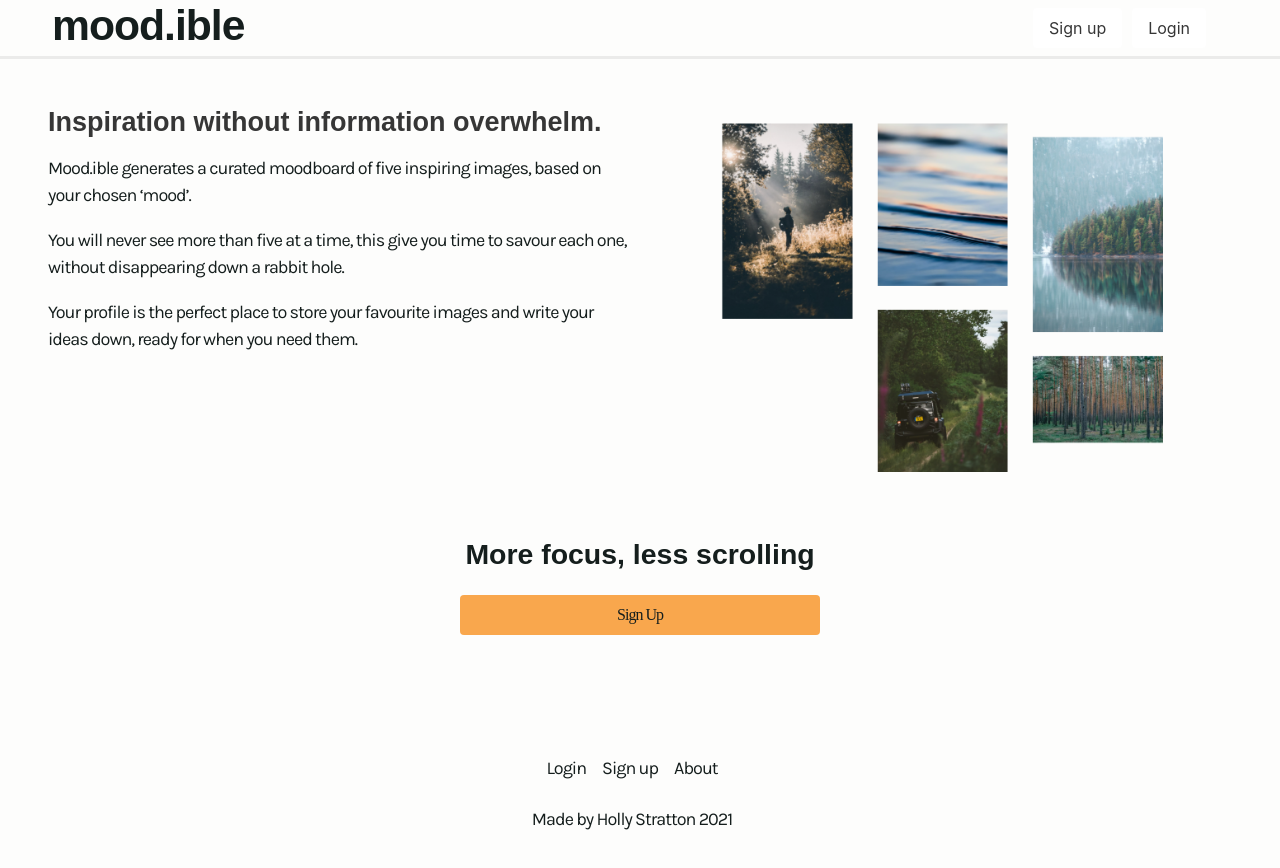
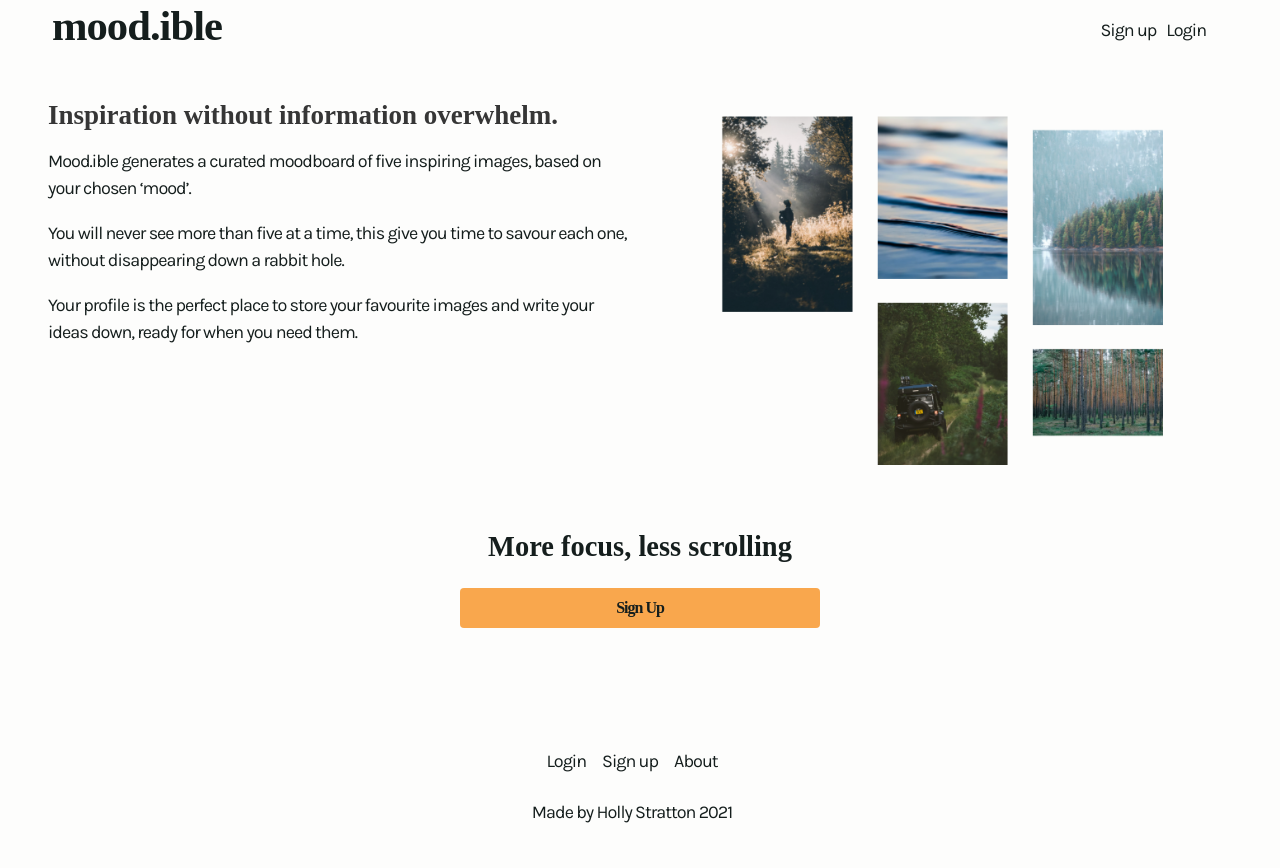
Before and after one commit to hollylouisarose/moodible-frontend, a React (Create React App) app: page / in a window 1280 px wide. Shown: the top 868 px of the page. Built offline with nearby package versions, Linux system fonts and the light colour scheme; a web font is replaced by a local one.

Commit message:
stylecorrections

```diff
--- a/src/components/common/Navbar.js
+++ b/src/components/common/Navbar.js
@@ -44,14 +44,10 @@ function Navbar(){
                 {!isAuth && (
                   <>
                     <Link to="/signup">
-                      <button className="button">
                     Sign up
-                      </button>
                     </Link>
                     <Link to="/login">
-                      <button className="button">
                       Login
-                      </button>
                     </Link>
                   </>
                 )}
--- a/src/styles/main.scss
+++ b/src/styles/main.scss
@@ -19,6 +19,8 @@ $blue: #A1DEDC;
 $white: #FDFDFC;
 $black: #151E1D;
 
+$titlefont: 'kansasnew', serif;
+
 body {
 
   background-color: $white;
@@ -28,7 +30,7 @@ body {
   color: $black;
 
   h1, h2, h3, h4, h5 {
-    font-family: 'interstate', sans-serif;
+    font-family: $titlefont;
     font-weight: 600;
     line-height: 1.2;
   }
@@ -87,8 +89,12 @@ body {
   .footer {
     background-color: $white;
     a {
-      padding-right: 1rem;
-      margin-bottom: 2rem;
+      margin-right: 1rem;
+      border-bottom: solid 3px $white;
+    }
+
+    a:hover {
+      border-bottom: solid 3px $pink;
     }
 
     .links {
@@ -121,7 +127,7 @@ body {
       background: $orange;
       color: $black;
       border: none;
-      font-family: 'interstate', sans-serif;
+      font-family: $titlefont;
       padding: 25px;
     }
 
@@ -165,12 +171,6 @@ body {
     height: 64px;
   }
 
-  // nav styles
-
-  .navbar {
-    border-bottom: solid 3px rgba(0, 0, 0, 0.071);
-  }
-
   .user-nav{
     justify-content: center;
     border: none;
@@ -180,6 +180,10 @@ body {
       border-bottom: solid 3px $white
     }
     .navbar-item a:hover {
+      border-bottom: solid 3px $blue
+    }
+
+    .navbar-item a:active {
       border-bottom: solid 3px $blue
     }
 
@@ -225,7 +229,7 @@ body {
   }
 
   .mood-choice {
-    font-family: interstate;
+    font-family: $titlefont;
     width: 300px;
     height: 300px;
     border-radius: 0;
@@ -267,7 +271,8 @@ body {
     width: 360px;
     max-width: 100vw;
     margin: 1.5rem auto;
-    font-family: interstate;
+    font-family: $titlefont;
+    font-weight: 600;
     border: none;
     background-color: $orange;
   }
```
